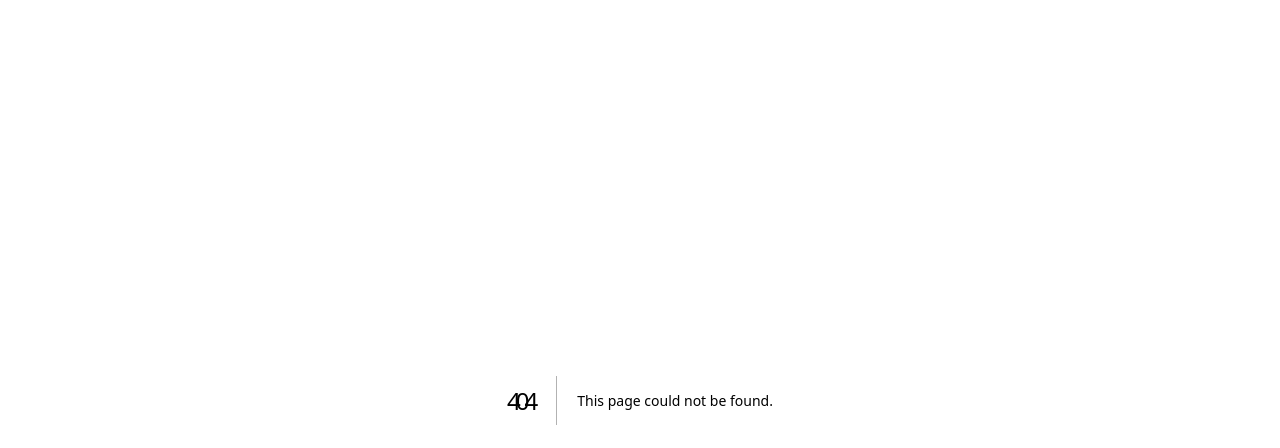
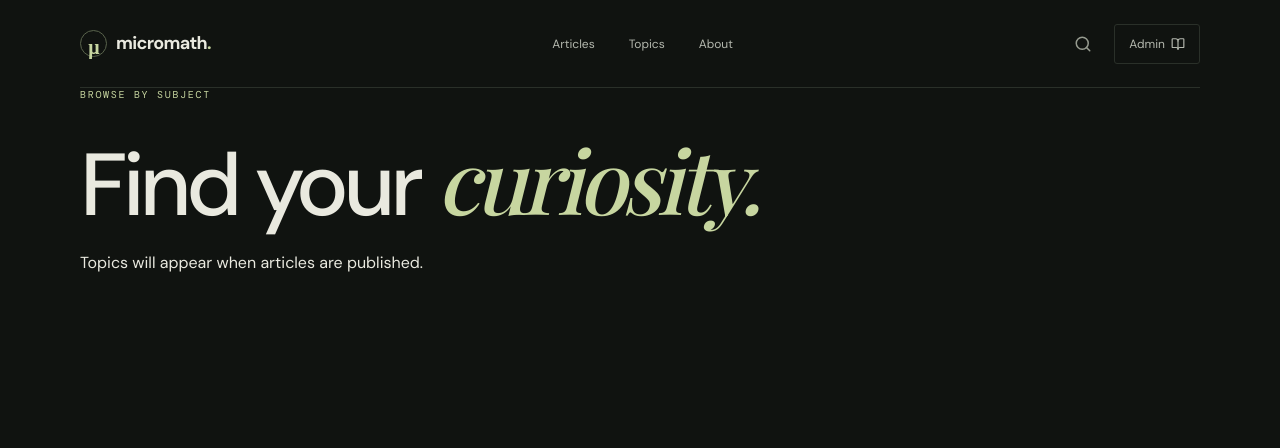
Before and after one commit to aadimind/Micromathaadi, a Next.js app: page /topics in a window 1280 px wide. Before the commit this address had no page. Shown: the top 448 px of the page. Built offline with nearby package versions, Linux system fonts and the light colour scheme; no server answers; the database is empty; a web font is replaced by a local one.

Commit message:
Implement publishing platform: src/app/topics/page.tsx

```diff
--- /dev/null
+++ b/src/app/topics/page.tsx
@@ -0,0 +1,9 @@
+import Link from "next/link";
+import { db } from "@/lib/db";
+import { SiteNav } from "@/components/SiteNav";
+export const metadata = { title: "Topics" };
+export const dynamic = "force-dynamic";
+export default async function TopicsPage() {
+ const groups = await db.article.groupBy({ by: ["category"], where: { status: "PUBLISHED", publishedAt: { lte: new Date() } }, _count: { _all: true }, orderBy: { category: "asc" } });
+ return <main><SiteNav/><section className="page wrap"><div className="eyebrow">BROWSE BY SUBJECT</div><h1>Find your <em>curiosity.</em></h1><div className="topic-grid">{groups.map(g=><Link className="topic-card" key={g.category} href={`/articles?topic=${encodeURIComponent(g.category)}`}><span className="story-category">TOPIC</span><h2>{g.category}</h2><p>{g._count._all} published {g._count._all===1?"article":"articles"}</p></Link>)}</div>{groups.length===0?<p className="empty-state">Topics will appear when articles are published.</p>:null}</section></main>;
+}
```
